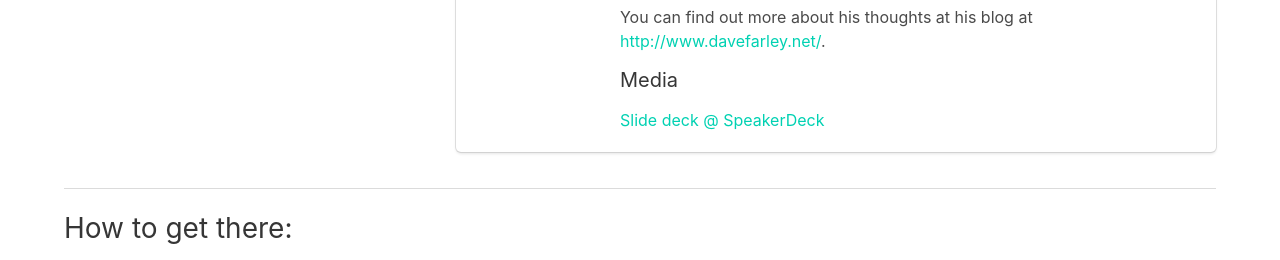
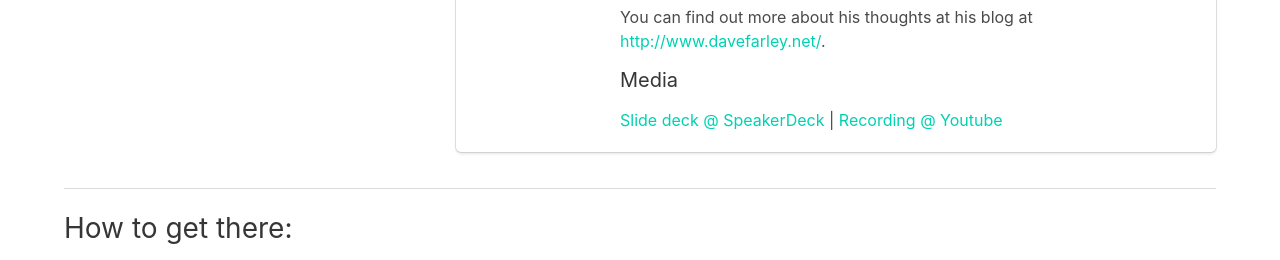
Before and after one commit to DevOpsPorto/devopsporto.github.io, a Jekyll site: the page built from index.md, in a window 1280 px wide. Shown: the part 1175-1435 px from the top of the page. Built offline with Jekyll 4.4.1, drawn with Linux system fonts in a browser that asks for light colours; grey boxes are pictures that could not be loaded.

Commit message:
add youtube url

```diff
--- a/_includes/meetup2018015.html
+++ b/_includes/meetup2018015.html
@@ -59,7 +59,7 @@
             </p>
             <h4>Media</h4>
             <p>
-              <a href="https://speakerdeck.com/devopsporto/devopsporto-meetup15-acceptance-testing-for-continuous-delivery-by-dave-farley" target="_blank">Slide deck @ SpeakerDeck</a>
+              <a href="https://speakerdeck.com/devopsporto/devopsporto-meetup15-acceptance-testing-for-continuous-delivery-by-dave-farley" target="_blank">Slide deck @ SpeakerDeck</a> | <a href="https://youtu.be/WN11hT-AX-4" target="_blank">Recording @ Youtube</a>
             </p>
           </div>
         </div>
```
